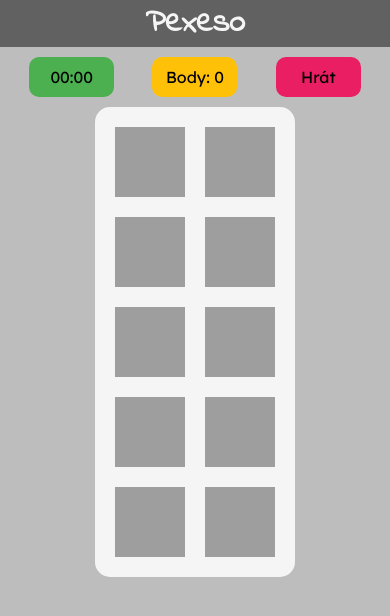
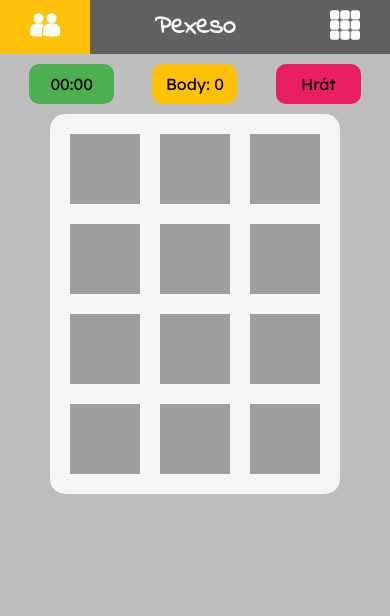
Before and after one commit to Jitka-Badhan/pexeso-1-experiment, a plain HTML site: page index.html in a window 390 px wide. Drawn offline with Linux system fonts and the light colour scheme.

Commit message:
Viewport for phones 360px+; navigation buttons of multiplayer and number of cards; only html and css.

```diff
--- a/index.html
+++ b/index.html
@@ -14,7 +14,25 @@
   </head>
   <body>
     <!--Tady bude hlavička-->
-    <h1>Pexeso</h1>
+    <section class="header">
+      <nav class="players_menu">
+        <img src="img/players_wh.png" alt="Počet hráčů" title="Počet hráčů" />
+        <div class="players_menu_item">1 hráč</div>
+        <div class="players_menu_item">2 hráči</div>
+      </nav>
+      <h1>Pexeso</h1>
+      <nav class="difficulty_menu">
+        <img
+          src="img/difficulty_wh.png"
+          alt="Počet kartiček"
+          title="Počet kartiček"
+        />
+        <div class="difficulty_menu_item">12</div>
+        <div class="difficulty_menu_item">18</div>
+        <div class="difficulty_menu_item">24</div>
+        <div class="difficulty_menu_item">36</div>
+      </nav>
+    </section>
 
     <!--Proužek s tlačítky-->
     <section class="functions-bar">
@@ -35,8 +53,9 @@
       <div id="pic8" class="yellow square play"></div>
       <div id="pic9" class="purple square play"></div>
       <div id="pic10" class="purple square play"></div>
-      <div id="pic11" class="orange square"></div>
-      <div id="pic12" class="orange square"></div>
+      <!-- End of basic version for small phones -->
+      <div id="pic11" class="orange square play"></div>
+      <div id="pic12" class="orange square play"></div>
       <div id="pic13" class="cyan square"></div>
       <div id="pic14" class="cyan square"></div>
       <div id="pic15" class="pink square"></div>
--- a/script.js
+++ b/script.js
@@ -14,6 +14,12 @@ const pictures = [
   document.getElementById('pic10'),
   document.getElementById('pic11'),
   document.getElementById('pic12'),
+  document.getElementById('pic13'),
+  document.getElementById('pic14'),
+  document.getElementById('pic15'),
+  document.getElementById('pic16'),
+  document.getElementById('pic17'),
+  document.getElementById('pic18'),
 ];
 let compare = [];
 let points = 0;
--- a/style.css
+++ b/style.css
@@ -4,12 +4,57 @@ body {
   font-family: 'Lexend', sans-serif;
 }
 
+.header {
+  text-align: center;
+  background-color: #616161;
+  height: 54px;
+  position: relative;
+}
+
 h1 {
-  background-color: #616161;
+  font-family: 'Indie Flower', cursive;
+  font-size: 26px;
+  color: #f5f5f5;
   margin: 0;
-  font-family: 'Indie Flower', cursive;
-  color: #f5f5f5;
-  text-align: center;
+  padding: 8px;
+}
+
+.players_menu,
+.difficulty_menu {
+  display: none;
+  position: absolute;
+}
+
+.players_menu {
+  top: 0;
+  left: 0;
+}
+
+.difficulty_menu {
+  top: 0;
+  right: 0;
+}
+
+.players_menu_item,
+.difficulty_menu_item {
+  display: none;
+  line-height: 2;
+  padding: 5px;
+}
+
+.header img {
+  width: 30px;
+  padding: 10px 30px 10px 30px;
+}
+
+.players_menu:hover,
+.difficulty_menu:hover {
+  background-color: #ffc107;
+}
+
+.players_menu_item:hover,
+.difficulty_menu_item:hover {
+  background-color: #4caf50;
 }
 
 .functions-bar {
@@ -140,3 +185,25 @@ h1 {
 .found {
   background-color: transparent;
 }
+
+@media screen and (min-width: 360px) {
+  /* body {
+    display: flex;
+    flex-direction: column;
+    align-content: space-between;
+  } */
+
+  .players_menu,
+  .difficulty_menu {
+    display: block;
+  }
+
+  .header {
+    justify-content: space-between;
+    padding: 0 10px;
+  }
+
+  .container {
+    max-width: 270px;
+  }
+}
```
Also changed, not shown: img/difficulty.png (added), img/difficulty_wh.png (added), img/players.png (added), img/players_wh.png (added), 2 other files.
